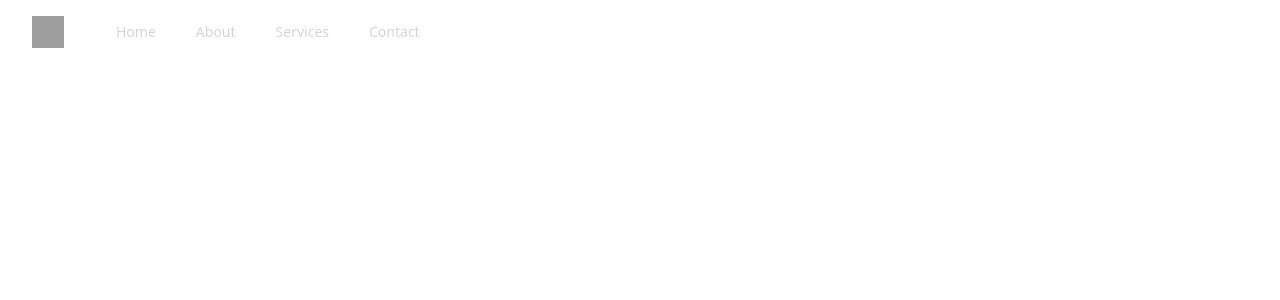
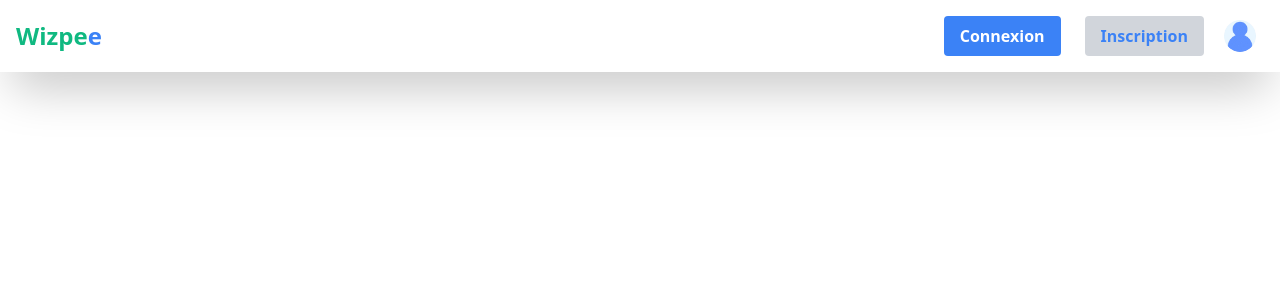
Before and after one commit to SeguraOmar/siteFormation, a PHP site: page /controllers/controller-home.php in a window 1280 px wide. Shown: the top 300 px of the page. Run offline with PHP 8.4, Linux system fonts and the light colour scheme; the visitor is signed in with stand-in values (Sample User, id 1); a stand-in replaces the project's code that opens the database connection; grey boxes are pictures that could not be loaded.

Commit message:
ajout image par défaut profil

```diff
--- a/controllers/controller-home.php
+++ b/controllers/controller-home.php
@@ -3,15 +3,8 @@
 require_once '../config/config.php';
 require_once '../models/utilisateur.php';
 
-session_start();
 
-if(isset($_SESSION['user'])) {
-    // Insérer une date au format français
-    $date = new \DateTime();
-} else  {
 
-header('Location: ./controller_signin.php');
 
-}
 
 include_once '../views/view-home.php';
--- a/index.php
+++ b/index.php
@@ -2,6 +2,6 @@
 
 // Redirection vers le controller
 
-header ('Location: controllers/controller-signup.php');
+header ('Location: controllers/controller-home.php');
 
 ?>
--- a/views/view-home.php
+++ b/views/view-home.php
@@ -1,30 +1,30 @@
 <!DOCTYPE html>
 <html lang="fr">
+
 <head>
     <meta charset="UTF-8">
     <meta name="viewport" content="width=device-width, initial-scale=1.0">
     <link href="https://cdn.jsdelivr.net/npm/tailwindcss@2.2.19/dist/tailwind.min.css" rel="stylesheet">
     <title>Accueil</title>
 </head>
+
 <body>
-    <nav class="bg-white">
-        <div class="max-w-7xl mx-auto px-4 sm:px-6 lg:px-8">
-            <div class="flex items-center justify-between h-16">
-                <div class="flex items-center">
-                    <div class="flex-shrink-0">
-                        <img class="h-8 w-8" src="logo.png" alt="Logo">
-                    </div>
-                    <div class="hidden md:block">
-                        <div class="ml-10 flex items-baseline space-x-4">
-                            <a href="#" class="text-gray-300 hover:bg-gray-700 hover:text-white px-3 py-2 rounded-md text-sm font-medium">Home</a>
-                            <a href="#" class="text-gray-300 hover:bg-gray-700 hover:text-white px-3 py-2 rounded-md text-sm font-medium">About</a>
-                            <a href="#" class="text-gray-300 hover:bg-gray-700 hover:text-white px-3 py-2 rounded-md text-sm font-medium">Services</a>
-                            <a href="#" class="text-gray-300 hover:bg-gray-700 hover:text-white px-3 py-2 rounded-md text-sm font-medium">Contact</a>
-                        </div>
-                    </div>
-                </div>
-            </div>
+<nav class="shadow-2xl">
+    <div class="flex items-center justify-between px-4 py-2">
+        <!-- Texte à gauche -->
+        <span class="text-2xl text-green-500 font-bold mr-2">Wizpe<span class="text-blue-500">e</span></span>
+
+
+        <div class="flex items-center">
+            <!-- Liens de la navbar (Connexion, Inscription, etc.) -->
+            <a href="../controllers/controller-signin.php"><button class="bg-blue-500 hover:bg-blue-600 text-white font-bold py-2 px-4 rounded m-2">Connexion</button></a>
+            <a href="controller-signup.php"><button class="bg-gray-300 hover:bg-gray-400 text-blue-500 font-bold py-2 px-4 rounded ml-4 m-2">Inscription</button></a>
+            <a href="../controllers/controller-profil.php"><img src="../assets/image/ImageParDéfaut.jpg" alt="Image de profil par défaut" class="w-8 h-8 rounded-full mr-2 m-3 hover:bg-gray-700"></a>
         </div>
-    </nav>
+    </div>
+</nav>
+
+
 </body>
+
 </html>
```
Also changed, not shown: assets/image/ImageParDéfaut.jpg (added).
